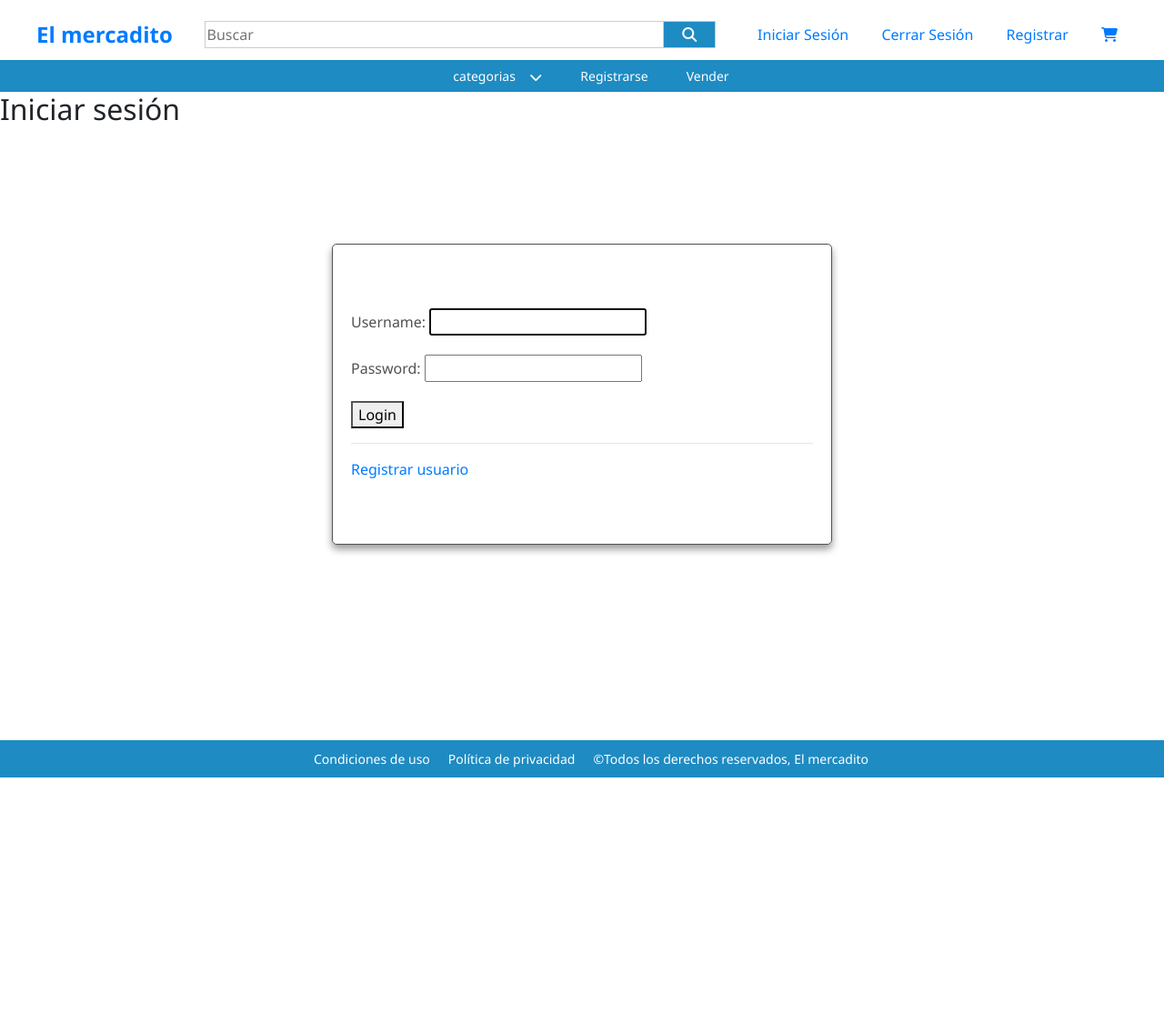
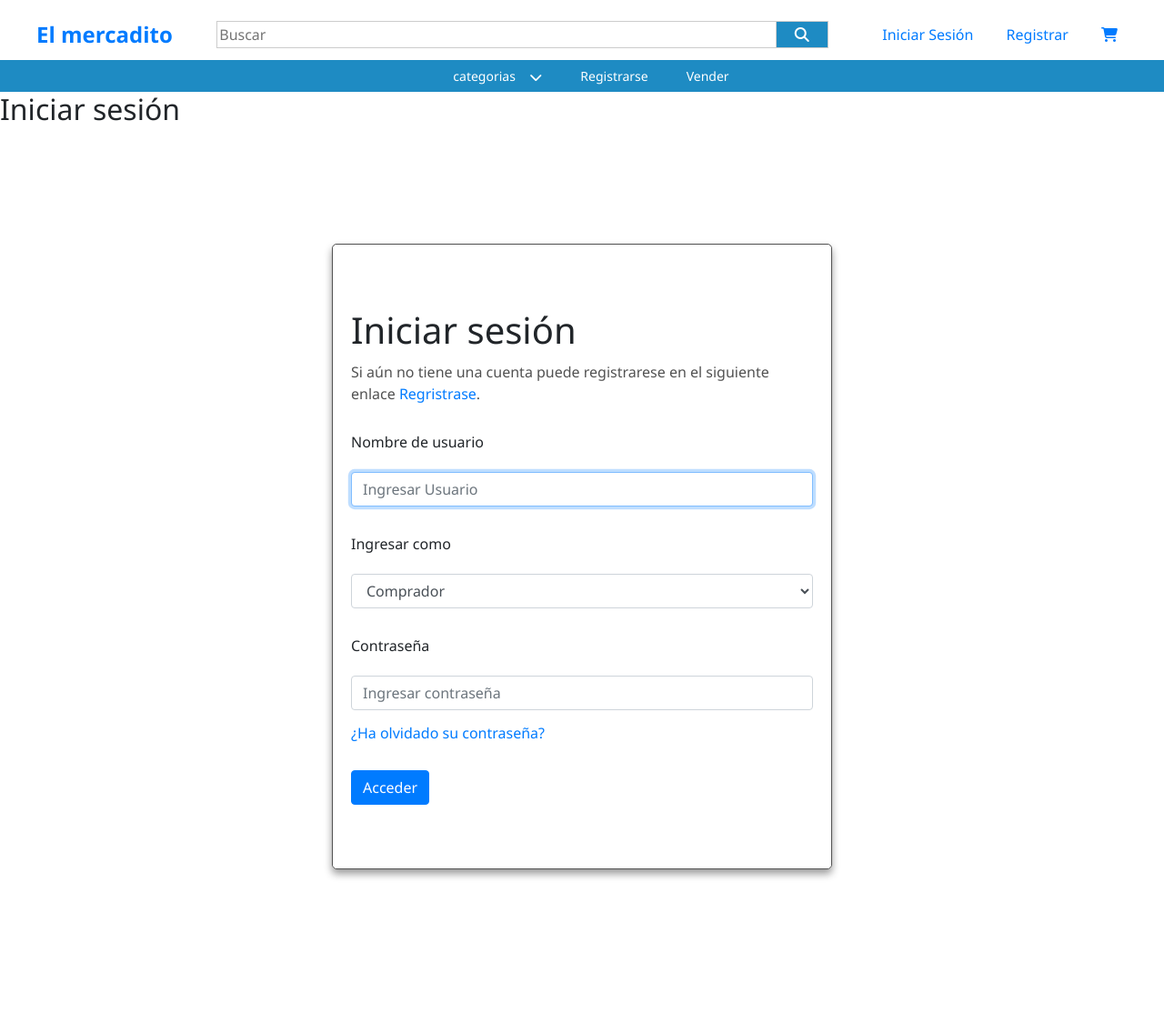
Before and after one commit to FerMedina18/Proyecto_Artesan-as, a Django app: page /login/ in a window 1280 px wide. Shown: the top 1125 px of the page at 91% size. Before the commit the page ends 855 px from the top, so only its background shows below. Run offline with Django 3.2, Linux system fonts and the light colour scheme; some libraries are stand-ins or nearby versions.

Commit message:
ya esta el formulario del login con los estilos

```diff
--- a/artesanias/artesanias/settings.py
+++ b/artesanias/artesanias/settings.py
@@ -38,6 +38,7 @@ INSTALLED_APPS = [
     'django.contrib.staticfiles',
     'rest_framework',
     'mercadito.apps.MercaditoConfig',
+    'widget_tweaks',
 ]
 
 MIDDLEWARE = [
--- a/artesanias/mercadito/forms.py
+++ b/artesanias/mercadito/forms.py
@@ -17,7 +17,7 @@ class CustomUserChangeForm(UserChangeForm):
         model = Usuario_Vendedor
         fields = ('username', 'password')
 
-class Registrar(forms.ModelForm):
+class CustomProfileCreationForm(forms.ModelForm):
     class Meta:
         model = Perfil_Vendedor
         fields = ('__all__')
--- a/artesanias/mercadito/urls.py
+++ b/artesanias/mercadito/urls.py
@@ -13,7 +13,7 @@ urlpatterns = [
     path('login/', login, name='login'),
     path('logout/', logout, name='logout'),
     path('registrar/', registrar, name='registrar'),
-    path('inicio_sesion/', inicio_sesion),
+    path('inicio_sesion/', inicio_sesion, name='inicio_sesion'),
     path('config/', views.stripe_config),
     path('create-checkout-session/', views.create_checkout_session),
     url(
--- a/artesanias/mercadito/views.py
+++ b/artesanias/mercadito/views.py
@@ -22,18 +22,10 @@ def index(request):
 # def inicio_sesion(request):
 #     return render(request, 'cuentas/inicionormal.html')
 
-@csrf_protect
 def inicio_sesion(request):
    # csrfContext = RequestContext(request)
-    if request.method == "POST":
-        user = Usuario_Vendedor.objects.all()
-        for usuario in user:
-            if usuario.nombre_usuario == request.POST.get("nusuario") and usuario.contraseña == request.POST.get("pusuario"):
-                return render(request, 'index.html')
-            else:
-                render(request, 'cuentas/inicionormal.html')
-    else:
-        return render(request, 'cuentas/inicionormal.html')
+
+    return render(request, 'cuentas/inicionormal.html')
 
 @csrf_protect
 def login(request):
@@ -58,7 +50,7 @@ def login(request):
 def logout(request):
     do_logout(request)
 
-    return redirect('login')
+    return redirect('/')
 
 # def registro(request):
 #     form = CustomUserCreationForm()
@@ -79,8 +71,22 @@ def logout(request):
 #     return render(request, "cuentas/registrovendedor.html", {'form': form})
 
 def registrar(request):
-    form = Registrar()
-    return render(request, 'cuentas/registrovendedor.html', {'form': form})
+    form1 = CustomUserCreationForm()
+    form2 = CustomProfileCreationForm()
+    if request.method == "POST":
+        form1 = CustomUserCreationForm(data=request.POST)
+        form2 = CustomProfileCreationForm(data=request.POST)
+
+        if form1.is_valid() and form2.is_valid():
+            user = form1.save(commit=False)
+            profile = form2.save()
+
+            if user is not None and profile is not None:
+                do_login(request, user)
+
+                return redirect('/')
+
+    return render(request, 'cuentas/registrovendedor.html', {'form1': form1, 'form2': form2})
 
 #para stripe
 @csrf_exempt
--- a/artesanias/templates/cuentas/inicionormal.html
+++ b/artesanias/templates/cuentas/inicionormal.html
@@ -11,7 +11,7 @@
     <div class="isesion container">
         <h1>Iniciar sesión</h1>
         <p>Si aún no tiene una cuenta puede registrarese en el siguiente enlace <span><a href="#">Regristrase</a></span>.</p>
-        <form method="Post" action="{% url 'inicio_sesion' %}">{% csrf_token %}
+        <form method="Post" action="inicionormal.html">{% csrf_token %}
 
             <div class="form-group">
                 <label for="nusuario">Nombre de usuario</label>
--- a/artesanias/templates/cuentas/login.html
+++ b/artesanias/templates/cuentas/login.html
@@ -10,14 +10,28 @@
 <h2>Iniciar sesión</h2>
 <main>
     <div class="isesion container">
+        <h1>Iniciar sesión</h1>
+        <p>Si aún no tiene una cuenta puede registrarese en el siguiente enlace <span><a href="#">Regristrase</a></span>.</p>
         <form method="POST">{% csrf_token %}
-            {{ form.as_p }}
-            {% csrf_token %}
-            <button type="submit">Login</button>
+            {% load widget_tweaks%}
+            <div class="form-group">
+                <label for="nusuario">Nombre de usuario</label>
+                {% render_field form.username type="text" class="form-control" id="nusuario" placeholder="Ingresar Usuario" %}
+            </div>
+            <div class="form-group">
+                <label for="rusuario">Ingresar como</label>
+                <select class="form-control" id="rusuario">
+                    <option value="comprador">Comprador</option>
+                    <option value="vendedor">Vendedor</option>
+                </select>
+            </div>
+            <div class="form-group">
+                <label for="pusuario">Contraseña</label>
+                {% render_field form.password type="password" class="form-control" id="pusuario" placeholder="Ingresar contraseña" %}
+                <a href="#">¿Ha olvidado su contraseña?</a>
+            </div>
+            <button type="submit" class="btn btn-primary">Acceder</button>
         </form>
-
-        <hr />
-        <a href="#">Registrar usuario</a>
     </div>
 </main>
 
--- a/artesanias/templates/layout.html
+++ b/artesanias/templates/layout.html
@@ -38,9 +38,15 @@
             </div>
         </form>
         <div class="usuarios">
-            <a href="/login">Iniciar Sesión</a>
-            <a href="/logout">Cerrar Sesión</a>
-            <a href="/registrar">Registrar</a>
+            {% if not user.is_authenticated %}
+                <a href="/login">Iniciar Sesión</a>
+                <a href="/registrar">Registrar</a>
+            {% endif %}
+            {% if user.is_authenticated %}
+                <a href="/logout">Cerrar Sesión</a>
+                <p>{{ user.id }}</p>
+            {% endif %}
+
             <a href="#" class="carrito "><i class="fa fa-shopping-cart" ></i></a>
         </div>
 
```
Also changed, not shown: artesanias/mercadito/models.py (+0 -54 lines).
